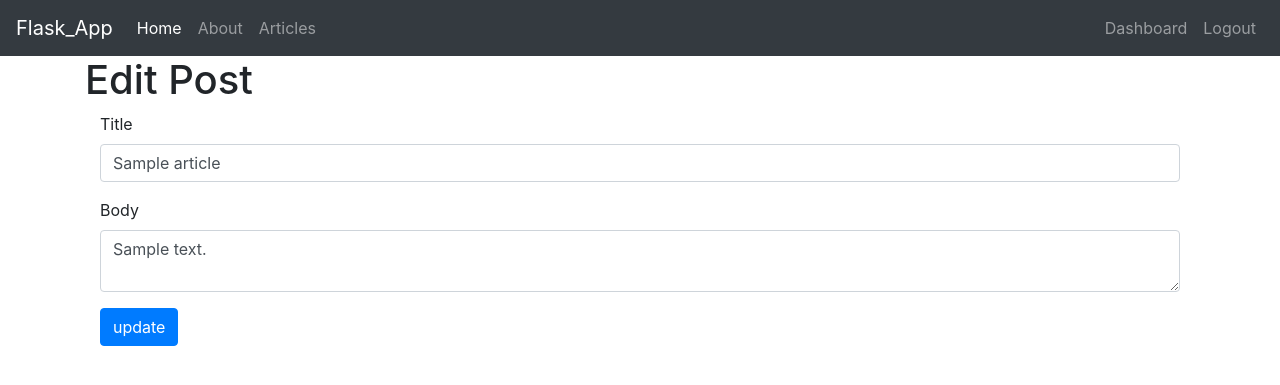
After one commit to Rhillx/flask_app, a Flask app: page /edit_article/1/ in a window 1280 px wide. The commit adds this page. Shown: the top 385 px of the page. Run offline with Flask 2, Linux system fonts and the light colour scheme; the visitor is signed in with stand-in values (Sample User, id 1); tables that the repository leaves empty or names only in its code hold one stand-in row (values such as "Sample post"); some libraries are stand-ins or nearby versions.

Commit message:
added edit and delete functionality

```diff
--- a/app.py
+++ b/app.py
@@ -218,6 +218,64 @@ def add_article():
     return render_template('add_article.html', form = form)
 
 
+@app.route('/edit_article/<string:id>/', methods=['GET', 'POST'])
+@is_logged_in
+def edit_article(id):
+    form = ArticleForm(request.form)
+
+    # Create curson
+    cur = mysql.connection.cursor()
+
+    # Execute
+    cur.execute("SELECT * FROM articles WHERE id = %s", [id])
+
+    article = cur.fetchone()
+
+    form.title.data = article['title']
+    form.body.data = article['body']
+
+
+
+    if request.method == 'POST' and form.validate():
+        title = request.form['title']
+        body = request.form['body']
+
+        #Create cursor
+        cur = mysql.connection.cursor()
+
+        # Execute
+        cur.execute("UPDATE articles SET title = %s, body = %s WHERE id = %s", (title, body, id))
+
+        # Commit
+        mysql.connection.commit()
+
+        # Close
+        cur.close()
+
+        flash('Your article has been updated', 'success')
+
+        return redirect(url_for('dashboard'))
+
+    return render_template('edit_article.html', form=form)
+
+
+@app.route('/delete_article/<string:id>/', methods = ['POST'])
+@is_logged_in
+def delete_article(id):
+    cur = mysql.connection.cursor()
+
+    cur.execute("DELETE FROM articles WHERE id = %s", [id])
+
+    mysql.connection.commit()
+
+    cur.close()
+
+    flash('Your article had been deleted', 'success')
+
+    return redirect(url_for('dashboard'))
+
+
+
 
 
 
--- /dev/null
+++ b/templates/edit_article.html
@@ -0,0 +1,18 @@
+{% extends 'layout.html' %}
+
+{% block body %}
+<h1>Edit Post</h1>
+{% from "includes/_formHelpers.html" import render_field %}
+<div class="container">
+
+    <form method="POST" action="">
+        <div class="form-group">
+            {{render_field(form.title, class_="form-control")}}
+        </div>
+        <div class="form-group">
+            {{render_field(form.body, class_="form-control", id = "editor" )}}
+        </div>
+        <p><input type="submit" class="btn btn-primary" value="update"></p>
+    </form>
+</div>
+{% endblock %}
```
Also changed, not shown: templates/dashboard.html (+6 -1 lines).
